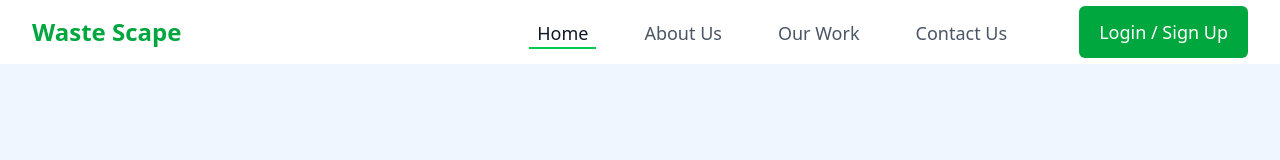
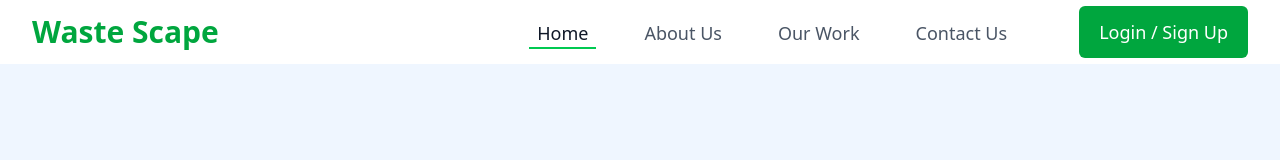
Before and after one commit to uraniumcore04/Website, a React (Vite) app in the folder frontend/: page / in a window 1280 px wide. Shown: the top 160 px of the page. Built offline with nearby package versions, Linux system fonts and the light colour scheme.

Commit message:
logo size increase little bit

```diff
--- a/frontend/src/components/navbar.jsx
+++ b/frontend/src/components/navbar.jsx
@@ -9,7 +9,7 @@ const Navbar = () => {
         <div className="flex justify-between items-center h-16">
           {/* Logo on the left */}
           <div className="flex-shrink-0">
-            <span className="text-green-600 font-bold text-2xl">Waste Scape</span>
+            <span className="text-green-600 font-bold text-3xl">Waste Scape</span>
           </div>
 
           {/* Desktop Navigation Links & Login Button */}
```
